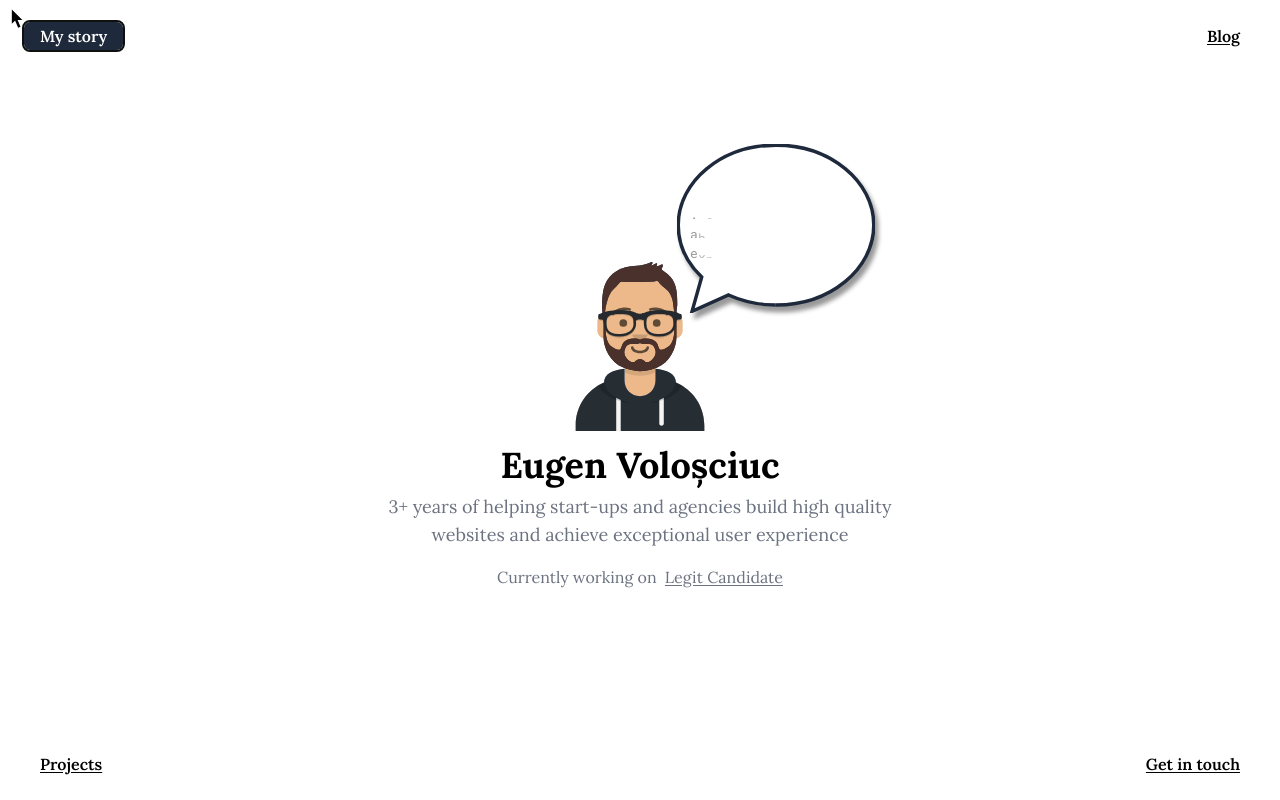
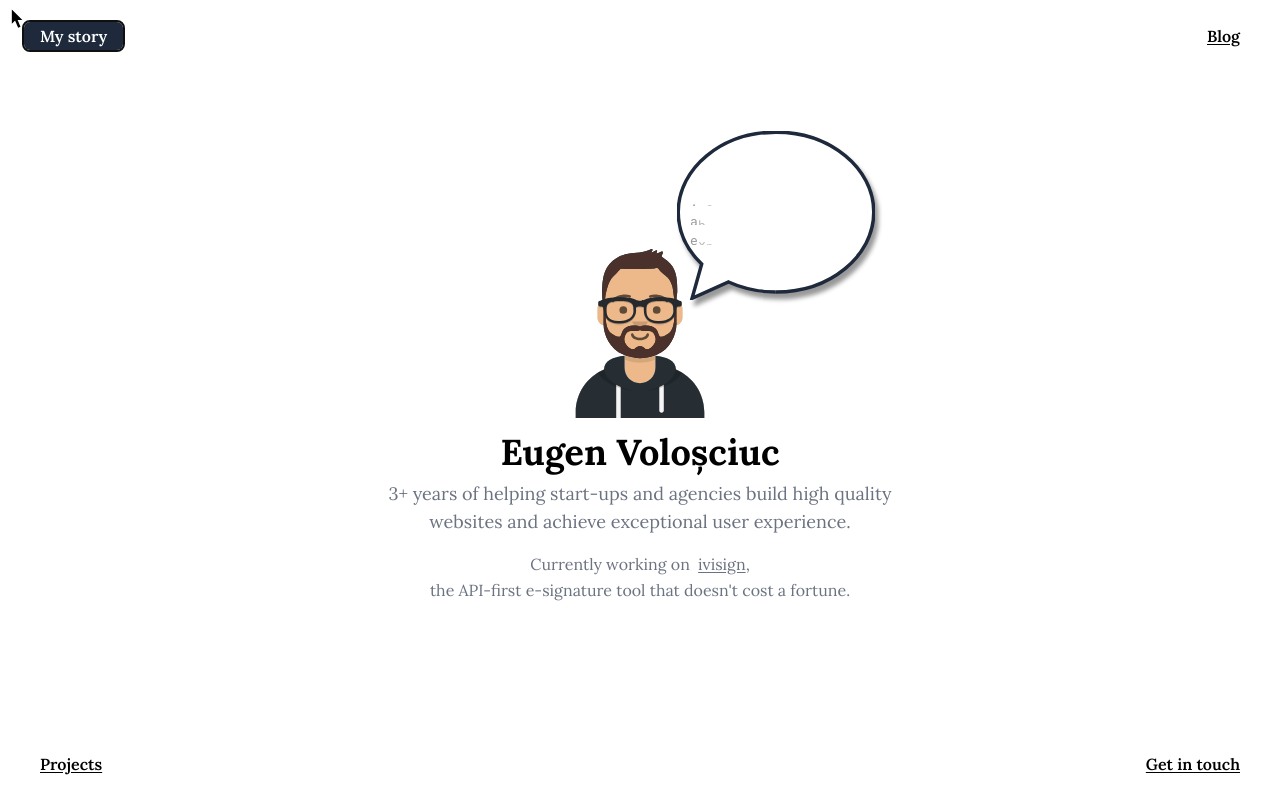
Before and after one commit to EugenVolosciuc/ev-portfolio, a Next.js app: page / in a window 1280 px wide. Built offline with nearby package versions, Linux system fonts and the light colour scheme.

Commit message:
feat: life update

```diff
--- a/package.json
+++ b/package.json
@@ -17,7 +17,7 @@
     "lodash": "^4.17.21",
     "markdown-it": "^13.0.1",
     "markdown-to-txt": "^2.0.1",
-    "next": "12.2.3",
+    "next": "^12.3.7",
     "next-sitemap": "^3.1.17",
     "react": "18.2.0",
     "react-dom": "18.2.0",
--- a/src/content/about.md
+++ b/src/content/about.md
@@ -1,8 +1,8 @@
 # A little about me
 
-**Hi, I'm Eugen**. I'm a web developer working on both frontend and backend with over 6+ years of experience in a wide range of digital products. I've got a diverse set of skills, ranging from React, Redux, NextJS, Ant Design, ChakraUI and other frontend libraries to NodeJS, NestJS, Express, Prisma, AWS, tRPC etc. I like my code typed, so I'm a big advocate for Typescript.
+**Hi, I'm Eugen**. I'm a web developer working on both frontend and backend with over 7+ years of experience in a wide range of digital products. I've got a diverse set of skills, ranging from React, Redux, NextJS, Ant Design, ChakraUI and other frontend libraries to NodeJS, NestJS, Express, Prisma, AWS, tRPC etc. I like my code typed, so I'm a big advocate for Typescript.
 
-I have a serious passion for technology, interested in the frontend spectrum and working on ambitious projects with positive people. Throughout the years I gathered knowledge while working at multiple companies. I'm currently working remotely at [TechQuarter](https://www.techquarter.io/), an agency based in Cluj, Romania.
+I have a serious passion for technology, interested in the frontend spectrum and working on ambitious projects with positive people. Throughout the years I gathered knowledge while working at multiple companies. I'm currently working remotely at [Pie Insurance](https://www.pieinsurance.com/).
 
 <table>
 	<tr>
--- a/src/pages/index.tsx
+++ b/src/pages/index.tsx
@@ -258,16 +258,20 @@ const Home: NextPage = () => {
         <h1 className="font-bold mt-2 text-3xl md:text-4xl">Eugen Voloșciuc</h1>
         <p className="mt-2 max-w-xl mx-auto md:text-lg text-gray-500">
           {yearsOfExperience}+ years of helping start-ups and agencies build
-          high quality websites and achieve exceptional user experience
+          high quality websites and achieve exceptional user experience.
         </p>
         <p className="mt-4 text-gray-500">
           Currently working on{" "}
           <a
-            href="https://legitcandidate.com"
+            href="https://ivisign.com"
             className="ml-1 transition-all rounded-md focus:text-white focus:no-underline focus:px-4 focus:py-1 focus:bg-slate-800 underline underline-offset-2"
           >
-            Legit Candidate
+            ivisign
           </a>
+          ,
+        </p>
+        <p className="mt-0.5 text-gray-500">
+          the API-first e-signature tool that doesn't cost a fortune.
         </p>
       </motion.main>
       <nav className="absolute w-full flex justify-between p-6">
```
Also changed, not shown: 1 other file (tests, documents, lock files or other folders).
